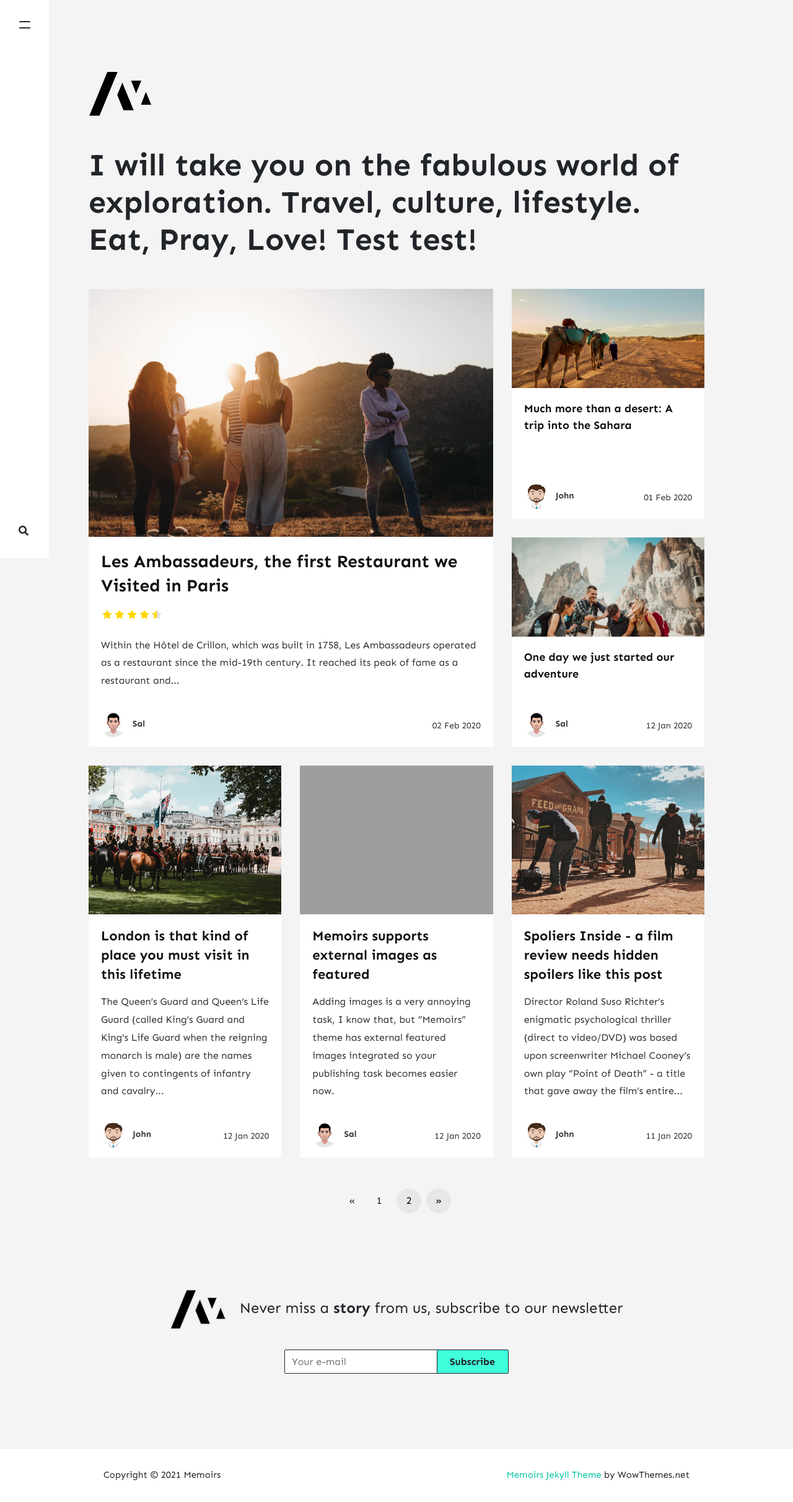
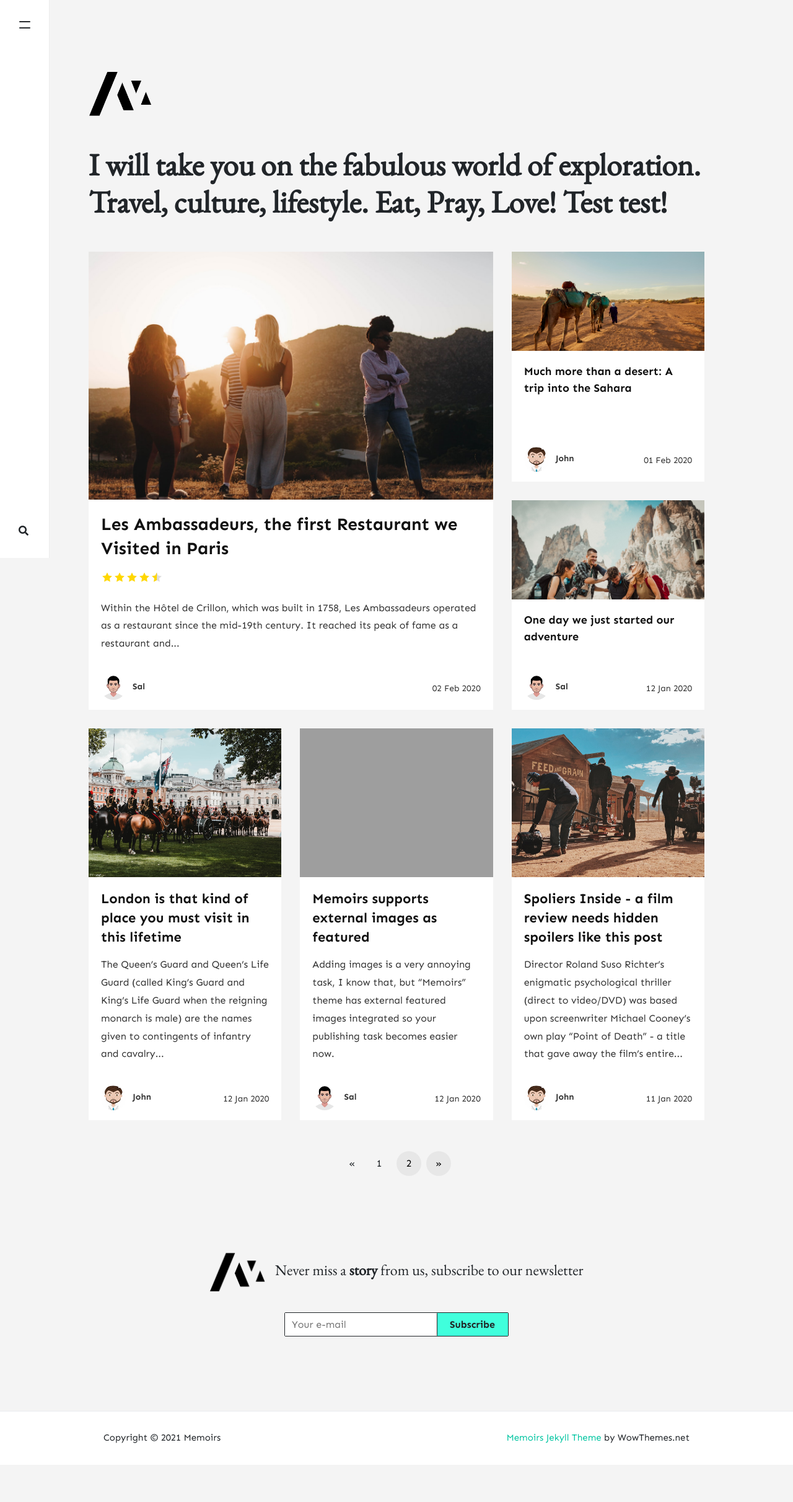
Before and after one commit to lf1921/mighty-kangaroo-0c9ea, a Jekyll site: the page built from index.html, in a window 1280 px wide. Shown: the whole page at 62% size. Built offline with Jekyll 4.4.1, drawn with Linux system fonts in a browser that asks for light colours; nearby versions of some CDN libraries; the list of posts is cut into pages by our own code; comment, search, counter and statistics services are not loaded; after the commit the page ends 2363 px from its top, so only the background shows below that; grey boxes are pictures that could not be loaded.

Commit message:
theme.scss: changed

```diff
--- a/assets/css/theme.scss
+++ b/assets/css/theme.scss
@@ -21,7 +21,10 @@ body, input, button, select, optgroup, textarea {
     font-family:Sen;
 }
 p.sitetag {
-    font-family:Sen;
+    font-family:'EB Garamond', serif;
+}
+span.h4{
+    font-family:'EB Garamond', serif;
 }
 body {
     line-height:1.7;
```
